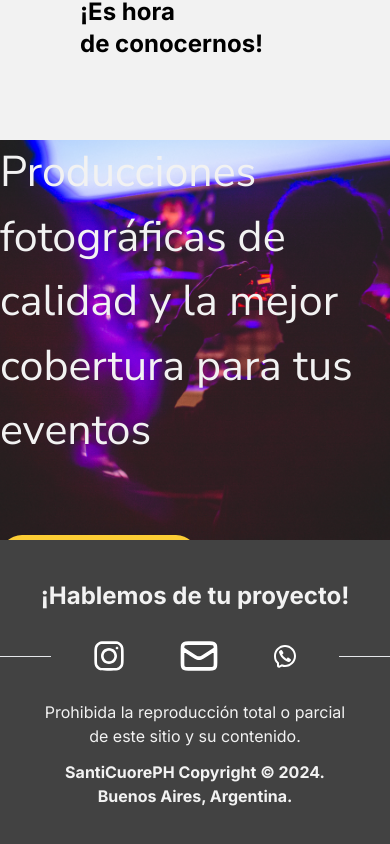
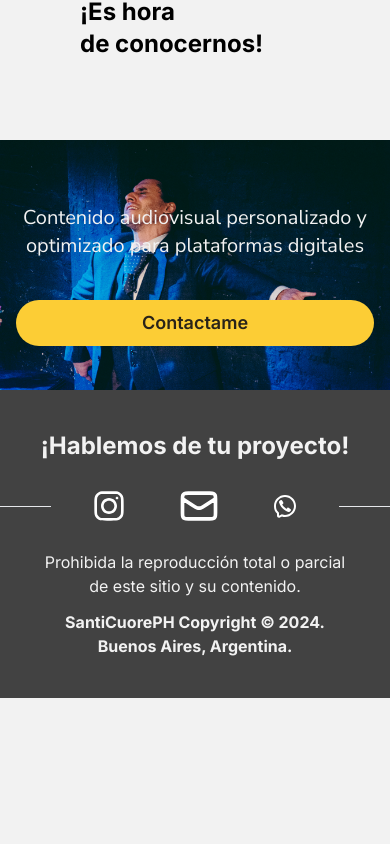
Before and after one commit to FooTalent/Landing-SantiCuoreph, a Next.js app: page /sobre-mi in a window 390 px wide. Shown: the part 7511-8355 px from the top of the page. After the commit the page ends 8209 px from the top, so only its background shows below. Built offline with nearby package versions, Linux system fonts and the light colour scheme.

Commit message:
Add service banner mobile

```diff
--- a/src/app/servicios/components/ServiceBanner.tsx
+++ b/src/app/servicios/components/ServiceBanner.tsx
@@ -3,7 +3,7 @@
 import Image from "next/image";
 import Link from "next/link";
 import { Fade } from "react-slideshow-image";
-import 'react-slideshow-image/dist/styles.css';
+import "react-slideshow-image/dist/styles.css";
 
 /*
 <section className="relative">
@@ -33,11 +33,13 @@ const ServiceBanner = () => {
   const images = [
     {
       url: "/images/services/photography/banner/banner01.jpg",
-      caption: "Producciones fotográficas de calidad y la mejor cobertura para tus eventos",
+      caption:
+        "Producciones fotográficas de calidad y la mejor cobertura para tus eventos",
     },
     {
       url: "/images/services/photography/banner/banner02.jpg",
-      caption: "Contenido audiovisual personalizado y optimizado para plataformas digitales",
+      caption:
+        "Contenido audiovisual personalizado y optimizado para plataformas digitales",
     },
   ];
 
@@ -49,40 +51,38 @@ const ServiceBanner = () => {
         autoplay={true}
         infinite={true}
         canSwipe={false}
-        duration={2000}
+        duration={5000}
         transitionDuration={1000}
       >
-        {
-            images.map((image, idx) => {
-                return <div key={idx} className="each-slide">
+        {images.map((image, idx) => {
+          return (
+            <div key={idx} className="each-slide">
               <div className="relative">
                 <Image
                   src={image.url}
                   width="0"
                   height="0"
                   sizes="100%"
-                    className="w-screen h-[400px] object-cover"
+                  className="w-screen h-[250px] xl:h-[400px] object-cover"
                   alt="Imagen 01"
                 />
-                  <div className="absolute inset-0 xl:max-w-screen-xl mx-auto items-center justify-between flex flex-wrap lg:flex-nowrap gap-20">
-                    <div>
-                      <h3 className="text-[43px] text-fondoBlanco font-nunitoSans">
+                <div className="absolute flex flex-col inset-0 px-4 xl:max-w-screen-xl xl:px-0 mx-auto items-center gap-10 pt-16 flex flex-wrap lg:flex-nowrap xl:gap-20">
+                  <div className="">
+                    <h3 className="text-xl text-center xl:text-[43px] text-fondoBlanco font-nunitoSans">
                       {image.caption}
                     </h3>
                   </div>
-                    <div>
-                      <Link
-                        href="/contacto"
-                        className="text-xl sm:text-2xl md:text-[40px] py-[0.5em] px-[2em] md:px-[81px] md:py-[17px] bg-principal rounded-full merriwather font-semibold text-fondoNegro hover:bg-principalHover hover:font-bold"
-                      >
-                        Contactame
+                  <div className="w-full">
+                    <Link href="/contacto">
+                      <h3 className="text-lg sm:text-2xl md:text-[40px] py-[0.3em] md:px-[81px] md:py-[17px] bg-principal hover:bg-principalHover hover:font-bold text-fondoNegro text-center rounded-full merriwather font-semibold py-[0.5em]">Contactame</h3>
                     </Link>
+
                   </div>
                 </div>
               </div>
             </div>
-            })
-        }
+          );
+        })}
       </Fade>
     </section>
   );
```
Lines whose indentation alone changed are shown as unchanged.
